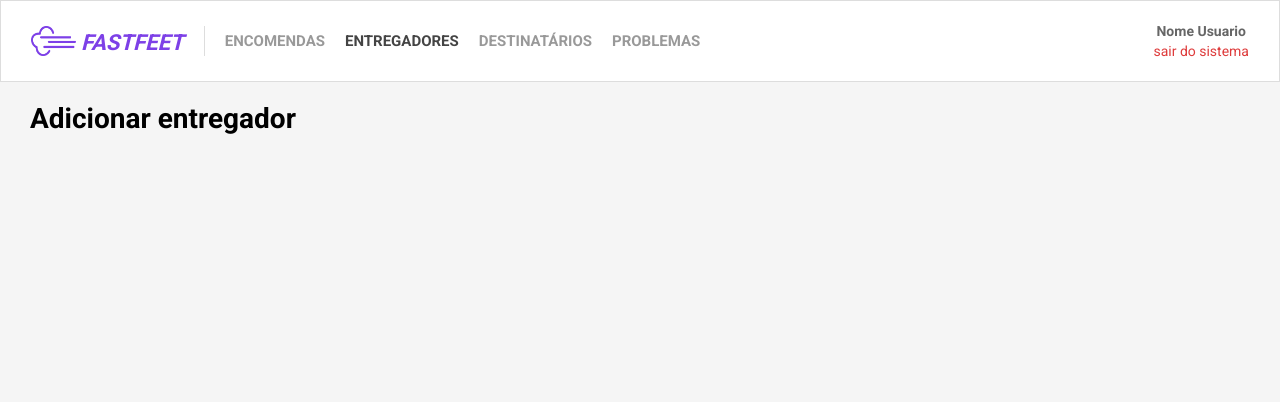
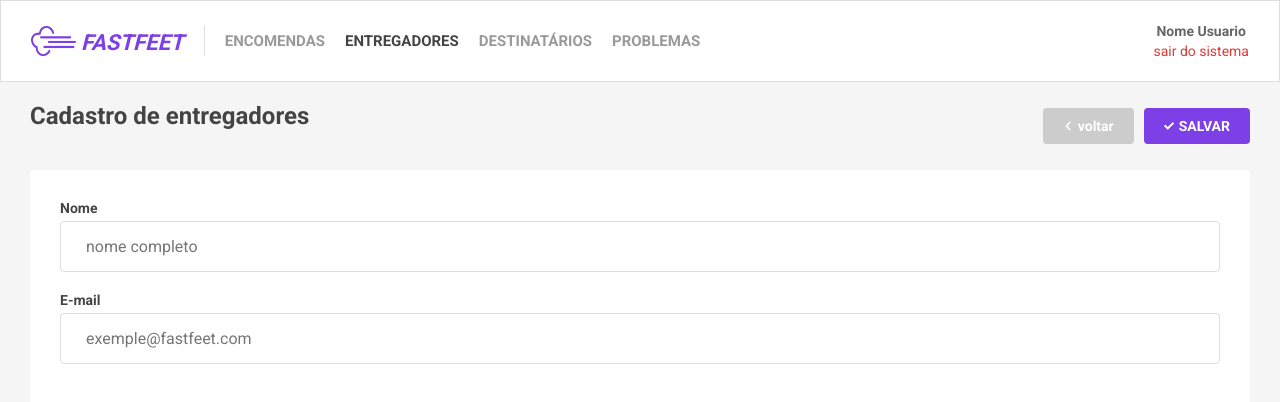
Before and after one commit to gusmorini/fastfeet_web, a React (Create React App) app: page /deliveryman_add in a window 1280 px wide. Shown: the top 402 px of the page. Built offline with nearby package versions, Linux system fonts and the light colour scheme.

Commit message:
style deliveryman_add

```diff
--- a/src/pages/Deliveryman/DeliverymanAdd/index.js
+++ b/src/pages/Deliveryman/DeliverymanAdd/index.js
@@ -1,5 +1,29 @@
 import React from "react";
 
+import { SubMenu, BoxButton } from "../../../components/SubMenu";
+import Title from "../../../components/Title";
+import { SaveButton, ReturnButton } from "../../../components/Button";
+
+import { BoxForm } from "../../../components/Form";
+
 export default function DeliverymanAdd() {
-  return <h1>Adicionar entregador</h1>;
+  return (
+    <>
+      <SubMenu>
+        <Title>Cadastro de entregadores</Title>
+        <BoxButton>
+          <ReturnButton>voltar</ReturnButton>
+          <SaveButton>SALVAR</SaveButton>
+        </BoxButton>
+      </SubMenu>
+
+      <BoxForm>
+        {/* adicionar input file */}
+        <label htmlFor="">Nome</label>
+        <input type="text" placeholder="nome completo" />
+        <label htmlFor="">E-mail</label>
+        <input type="text" placeholder="exemple@fastfeet.com" />
+      </BoxForm>
+    </>
+  );
 }
```
